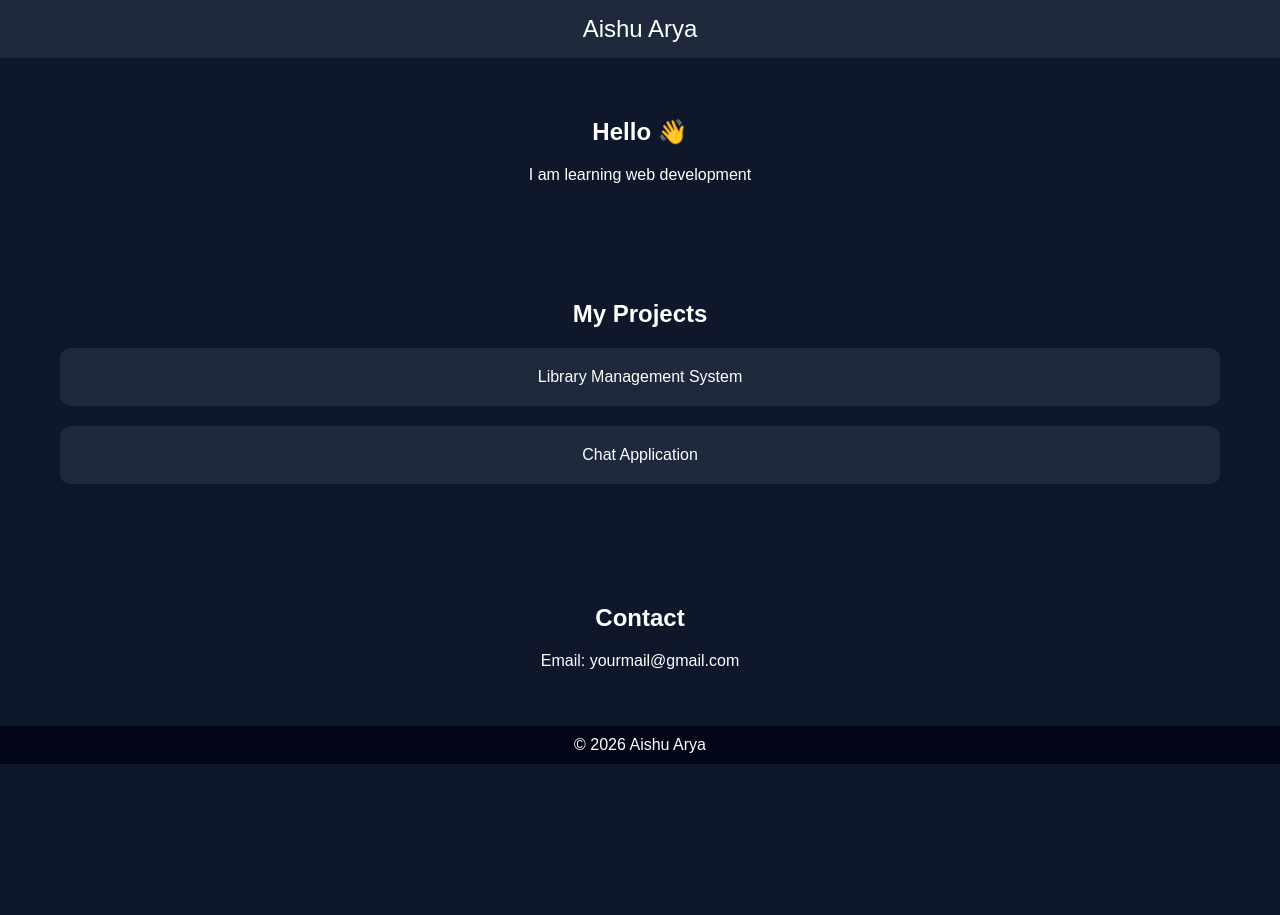
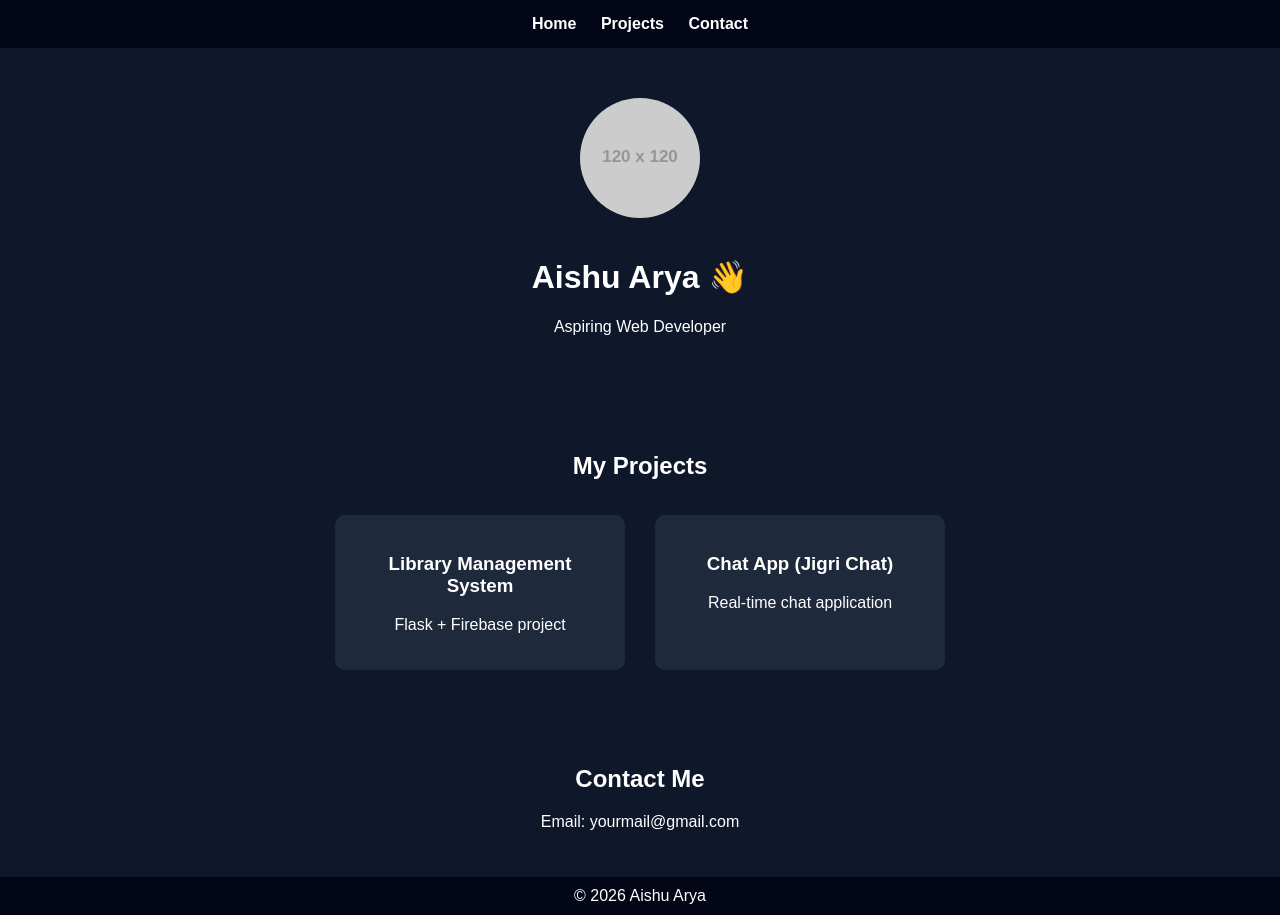
Before and after one commit to aishuarya31/aishuarya31.github.io, a plain HTML site: page index.html in a window 1280 px wide. Before the commit the page ends 800 px from the top, so only its background shows below. Drawn offline with Linux system fonts and the light colour scheme; placeholder pictures from the web are drawn by us.

Commit message:
Update index.html

```diff
--- a/index.html
+++ b/index.html
@@ -3,6 +3,7 @@
 <head>
     <title>Aishu Arya</title>
     <meta name="viewport" content="width=device-width, initial-scale=1.0">
+
     <style>
         body {
             margin: 0;
@@ -10,51 +11,111 @@
             background: #0f172a;
             color: white;
         }
-        header {
-            background: #1e293b;
+
+        nav {
+            background: #020617;
             padding: 15px;
             text-align: center;
-            font-size: 24px;
         }
+
+        nav a {
+            color: white;
+            margin: 10px;
+            text-decoration: none;
+            font-weight: bold;
+        }
+
+        header {
+            text-align: center;
+            padding: 50px 20px;
+        }
+
+        header img {
+            width: 120px;
+            border-radius: 50%;
+            margin-bottom: 15px;
+        }
+
         section {
-            padding: 40px;
+            padding: 30px;
             text-align: center;
         }
+
+        .projects {
+            display: flex;
+            flex-wrap: wrap;
+            justify-content: center;
+        }
+
         .card {
             background: #1e293b;
-            margin: 20px;
+            margin: 15px;
             padding: 20px;
             border-radius: 10px;
+            width: 250px;
         }
+
+        .card a {
+            color: #38bdf8;
+            text-decoration: none;
+        }
+
         footer {
             background: #020617;
             text-align: center;
             padding: 10px;
         }
+
+        @media(max-width: 600px) {
+            .projects {
+                flex-direction: column;
+                align-items: center;
+            }
+        }
     </style>
 </head>
+
 <body>
 
-<header>
-    Aishu Arya
+<!-- 🔹 Navigation -->
+<nav>
+    <a href="#home">Home</a>
+    <a href="#projects">Projects</a>
+    <a href="#contact">Contact</a>
+</nav>
+
+<!-- 🔹 Home -->
+<header id="home">
+    <img src="https://via.placeholder.com/120" alt="profile">
+    <h1>Aishu Arya 👋</h1>
+    <p>Aspiring Web Developer</p>
 </header>
 
-<section>
-    <h1>Hello 👋</h1>
-    <p>I am learning web development</p>
+<!-- 🔹 Projects -->
+<section id="projects">
+    <h2>My Projects</h2>
+    <div class="projects">
+
+        <div class="card">
+            <h3>Library Management System</h3>
+            <p>Flask + Firebase project</p>
+        </div>
+
+        <div class="card">
+            <h3>Chat App (Jigri Chat)</h3>
+            <p>Real-time chat application</p>
+        </div>
+
+    </div>
 </section>
 
-<section>
-    <h2>My Projects</h2>
-    <div class="card">Library Management System</div>
-    <div class="card">Chat Application</div>
-</section>
-
-<section>
-    <h2>Contact</h2>
+<!-- 🔹 Contact -->
+<section id="contact">
+    <h2>Contact Me</h2>
     <p>Email: yourmail@gmail.com</p>
 </section>
 
+<!-- 🔹 Footer -->
 <footer>
     © 2026 Aishu Arya
 </footer>
```
